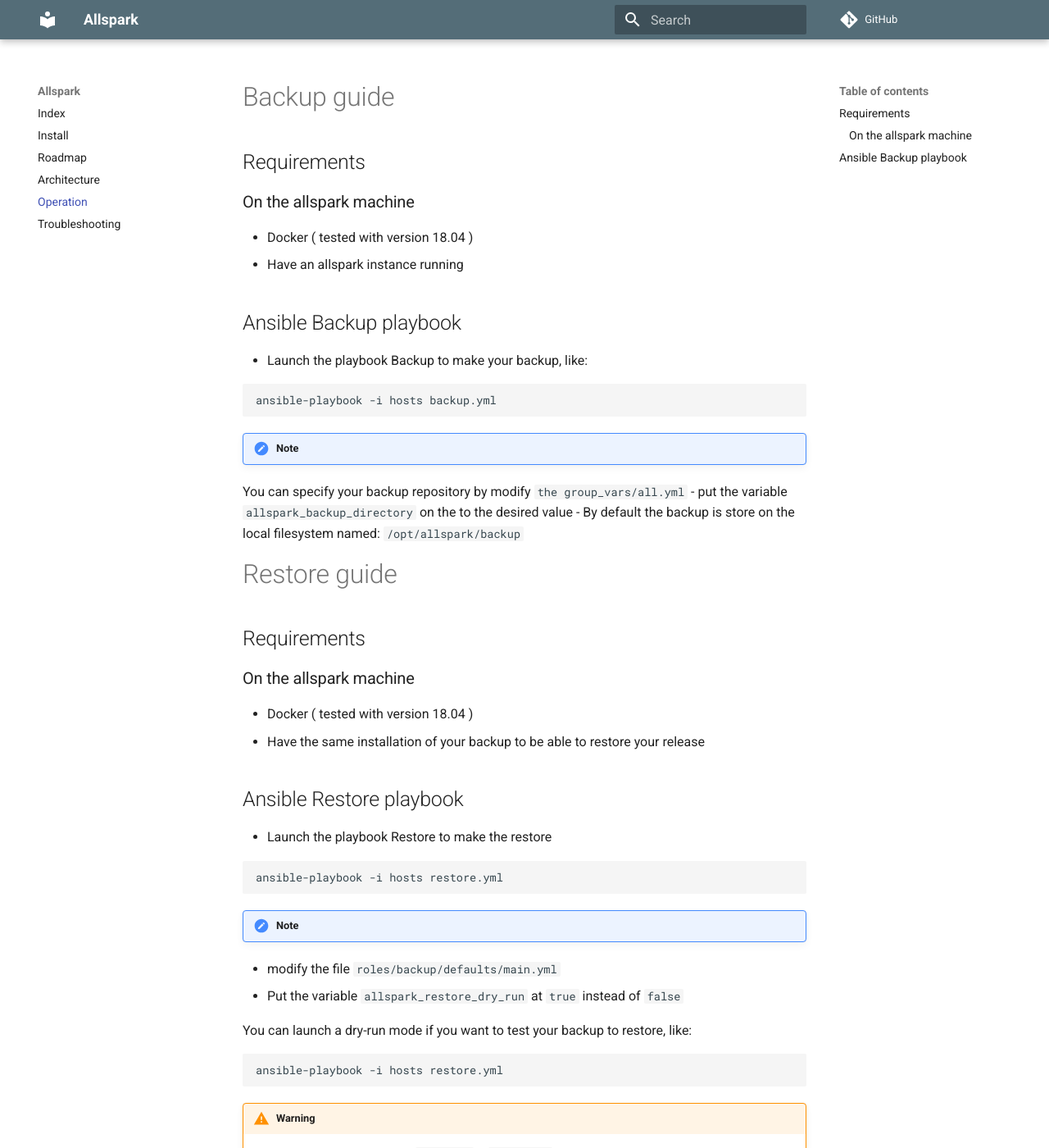
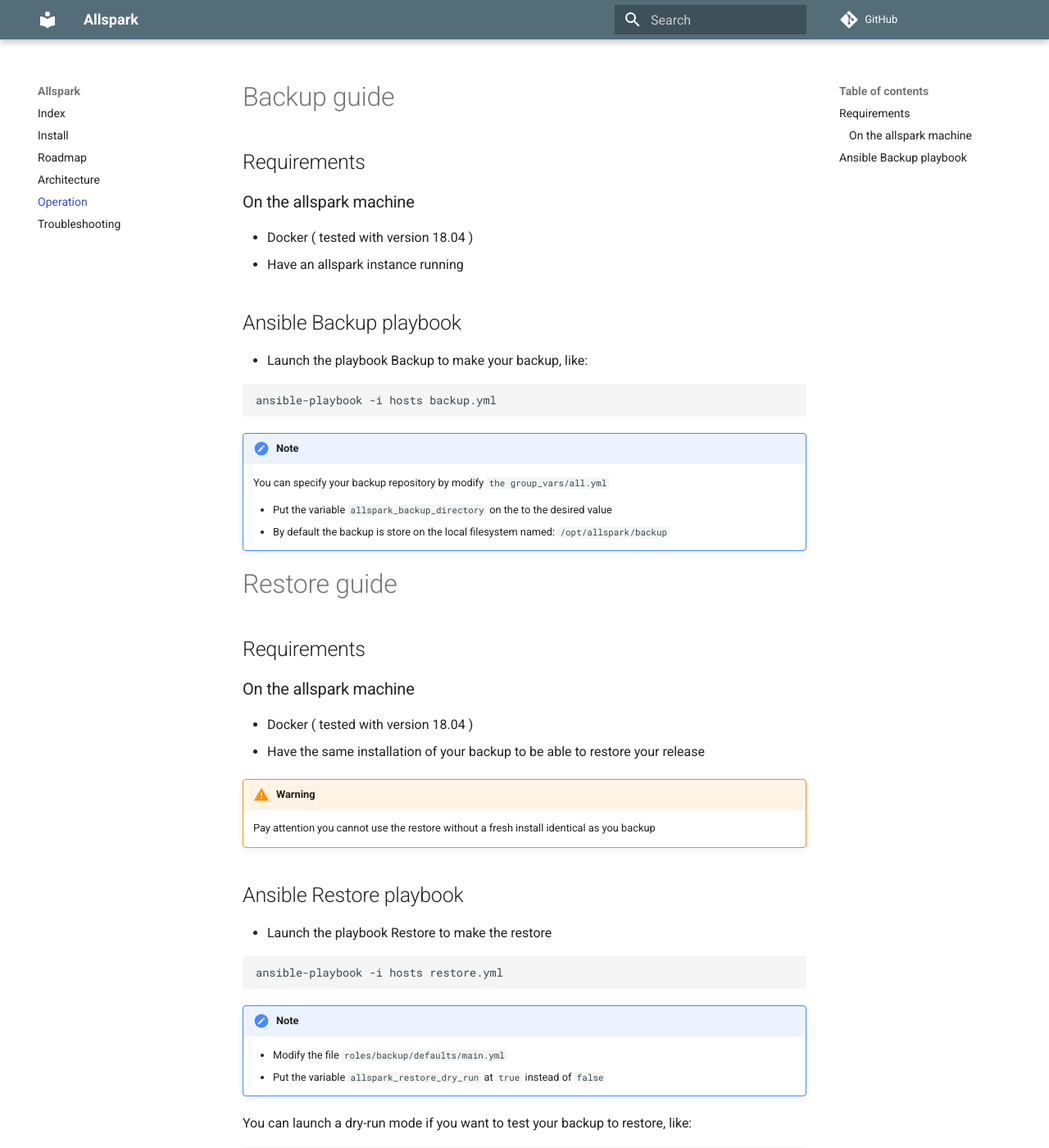
Before and after one commit to actiniumio/allspark, an MkDocs documentation site: the page built from docs/pages/operation.md, in a window 1280 px wide and 1400 px high. Shown: the whole window at 82% size. Built offline with MkDocs 1.6.1 and Material for MkDocs 9.7.7, drawn with Linux system fonts in a browser that asks for light colours; comment, search, counter and statistics services are not loaded; old or Windows-style settings are respelled for this version of MkDocs.

Commit message:
Backup / Restore documentation

````diff
--- a/docs/pages/operation.md
+++ b/docs/pages/operation.md
@@ -1,5 +1,4 @@
 # Backup guide
-
 ## Requirements
 
 ### On the allspark machine
@@ -15,17 +14,20 @@ ansible-playbook -i hosts backup.yml
 ```
 
 !!! Note
-You can specify your backup repository by modify `the group_vars/all.yml`
-- put the variable `allspark_backup_directory` on the to the desired value
-- By default the backup is store on the local filesystem named: `/opt/allspark/backup`
+    You can specify your backup repository by modify `the group_vars/all.yml`
+
+    - Put the variable `allspark_backup_directory` on the to the desired value
+    - By default the backup is store on the local filesystem named: `/opt/allspark/backup`
 
 # Restore guide
-
 ## Requirements
 
 ### On the allspark machine
 - Docker ( tested with version 18.04 )
 - Have the same installation of your backup to be able to restore your release
+
+!!! warning
+    Pay attention you cannot use the restore without a fresh install identical as you backup
 
 ## Ansible Restore playbook
 
@@ -36,8 +38,8 @@ ansible-playbook -i hosts restore.yml
 ```
 
 !!! Note
-- modify the file `roles/backup/defaults/main.yml`
-- Put the variable `allspark_restore_dry_run` at `true` instead of `false`
+    - Modify the file `roles/backup/defaults/main.yml`
+    - Put the variable `allspark_restore_dry_run` at `true` instead of `false`
 
 You can launch a dry-run mode if you want to test your backup to restore, like:
 
````
